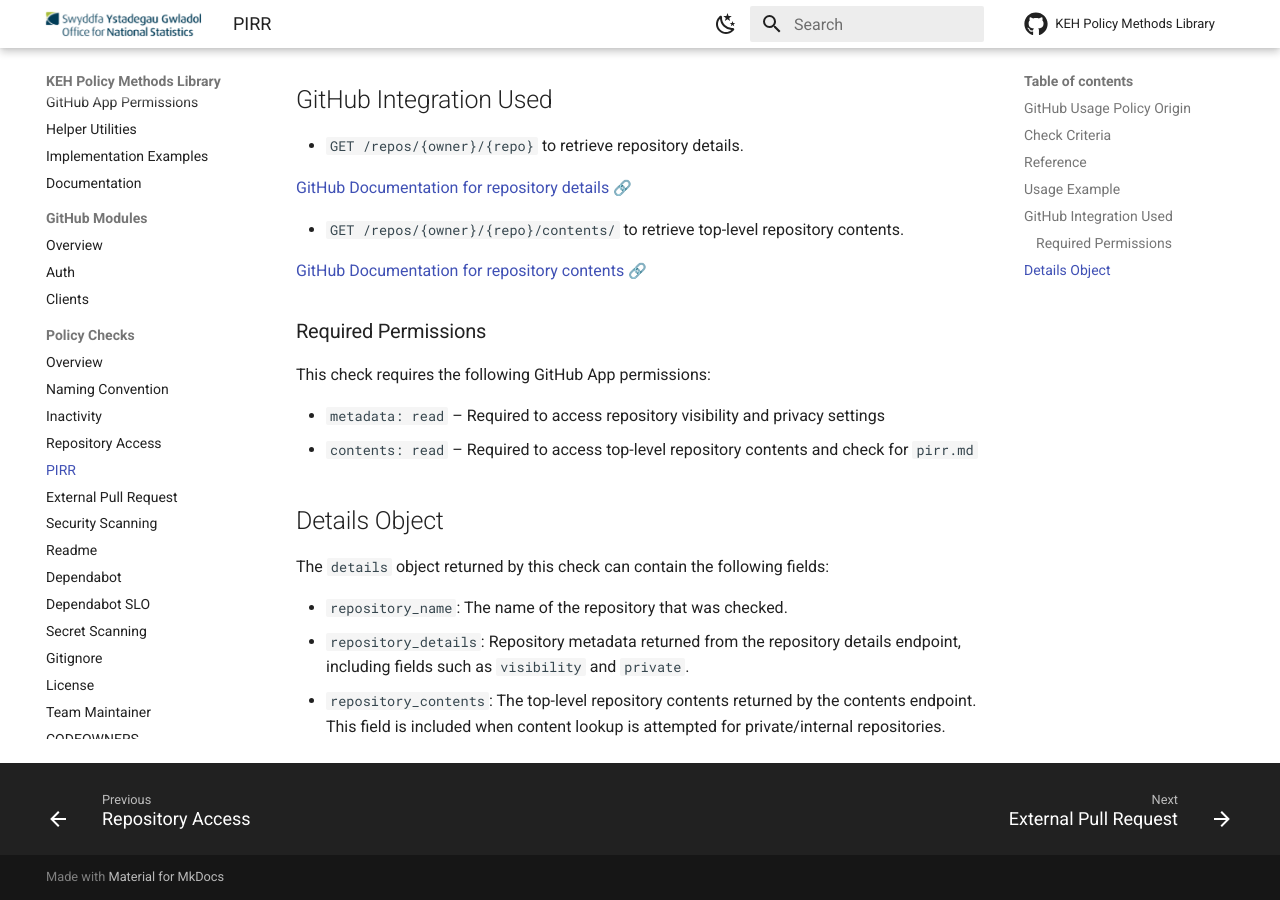
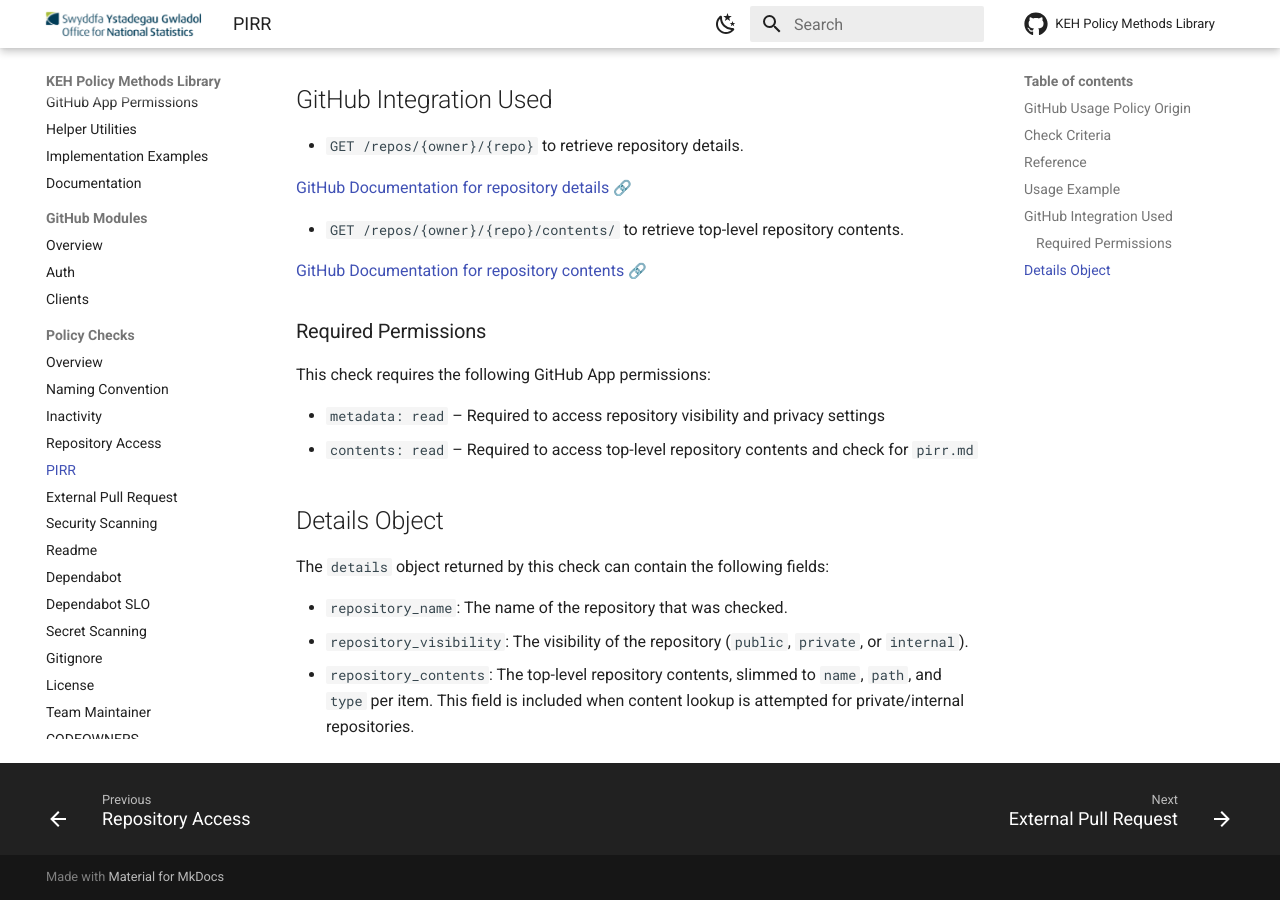
Before and after one commit to ONS-Innovation/keh-policy-methods-library, an MkDocs documentation site: the page built from docs/checks/pirr_checks.md, in a window 1280 px wide and 900 px high, scrolled down 1896 px. Built offline with MkDocs 1.6.1 and Material for MkDocs 9.7.7, drawn with Linux system fonts in a browser that asks for light colours; emoji names are drawn with the system emoji font; comment, search, counter and statistics services are not loaded; some of the changed text lies outside the part shown.

Commit message:
refactor: slim down return items
- Previously, repository contents and details returned everything from github
- Now, only relevant information is returned.
- Repository visbility and, for each contents item, the name, path and type of the file.

```diff
--- a/docs/checks/pirr_checks.md
+++ b/docs/checks/pirr_checks.md
@@ -89,5 +89,5 @@ This check requires the following GitHub App permissions:
 The `details` object returned by this check can contain the following fields:
 
 - `repository_name`: The name of the repository that was checked.
-- `repository_details`: Repository metadata returned from the repository details endpoint, including fields such as `visibility` and `private`.
-- `repository_contents`: The top-level repository contents returned by the contents endpoint. This field is included when content lookup is attempted for private/internal repositories.
+- `repository_visibility`: The visibility of the repository (`public`, `private`, or `internal`).
+- `repository_contents`: The top-level repository contents, slimmed to `name`, `path`, and `type` per item. This field is included when content lookup is attempted for private/internal repositories.
```
Also changed, not shown: other parts of docs/checks/pirr_checks.md (+1 -1 lines), 2 other files.
